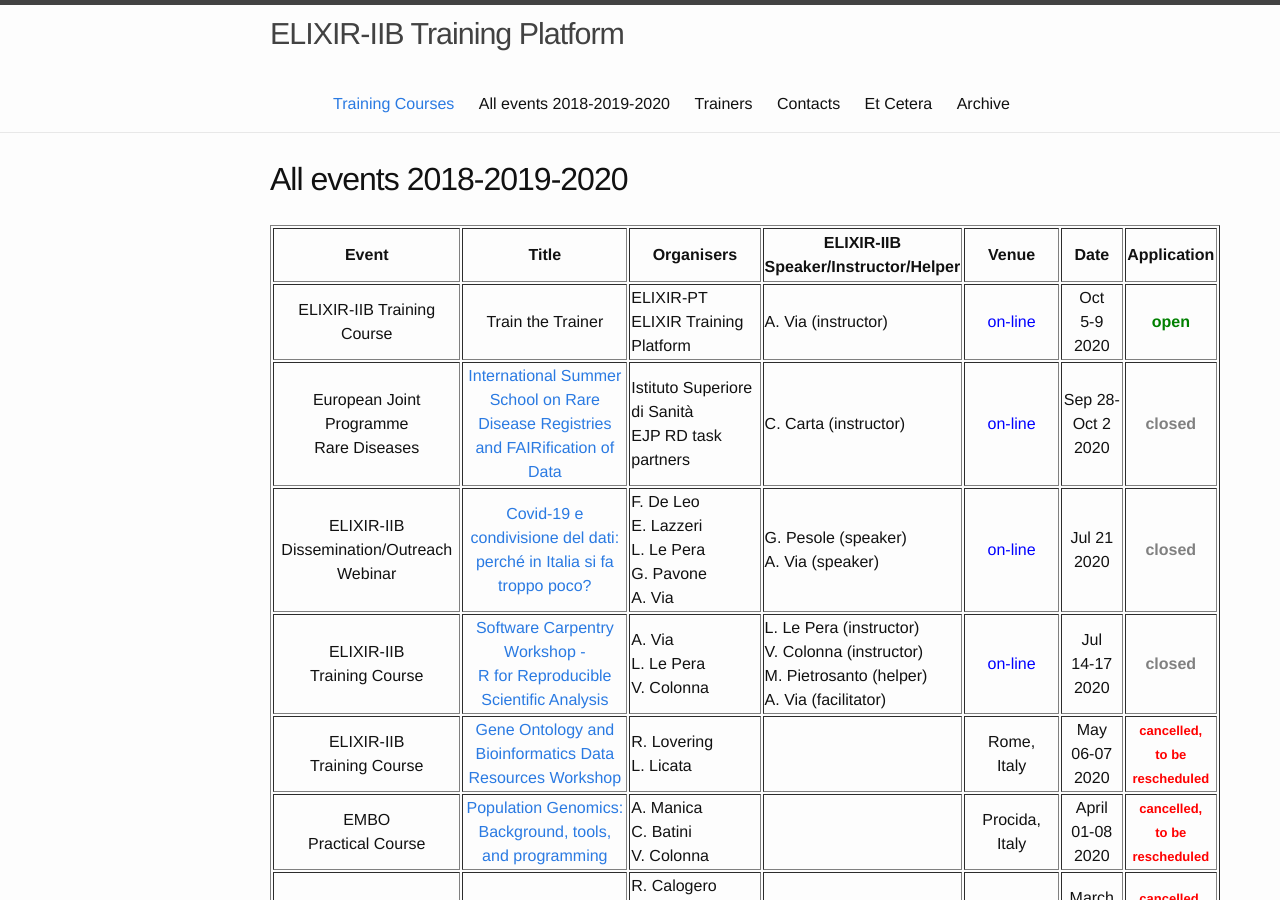
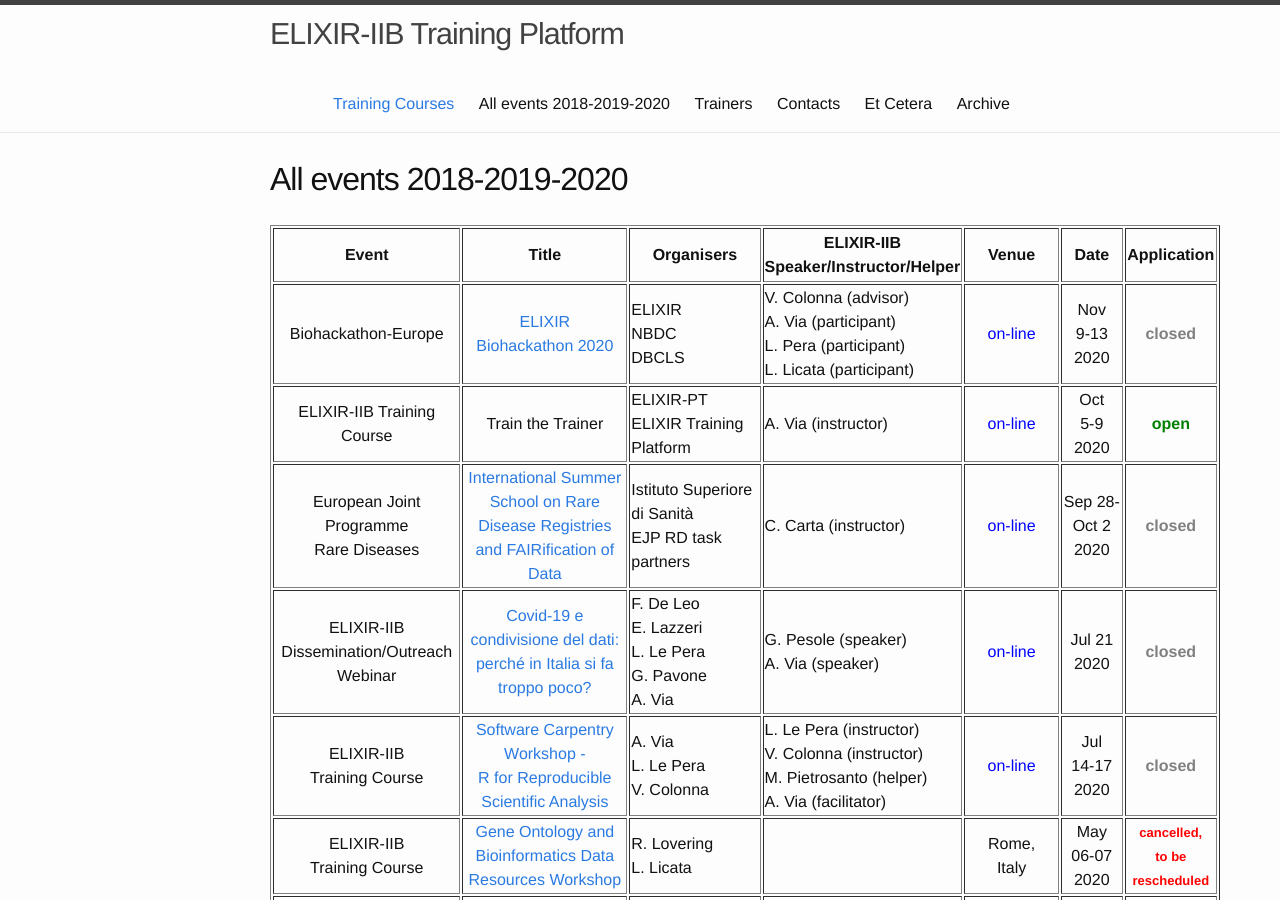
Before and after one commit to ELIXIR-IIB-training/website, a Jekyll site: the page built from _pages/01-all_events_18_19_20.md, in a window 1280 px wide and 900 px high. Built offline with Jekyll 4.4.1, drawn with Linux system fonts in a browser that asks for light colours.

Commit message:
Add Biohackathon 2020 event

```diff
--- a/_pages/01-all_events_18_19_20.md
+++ b/_pages/01-all_events_18_19_20.md
@@ -13,6 +13,15 @@ permalink: /all_events_2018_2019_2020/
    <td height="50" width="75" align="center"><b>Venue</b></td>
    <td height="50" width="75" align="center"><b>Date</b></td>
    <td height="50" width="90" align="center"><b>Application</b></td>
+</tr>
+<tr>
+<td height="50" align="center">Biohackathon-Europe</td>
+   <td height="50" width="220" align="center"><a href="https://www.biohackathon-europe.org/index.html">ELIXIR<br>Biohackathon 2020</a></td>
+   <td height="50" width="150">ELIXIR<br>NBDC<br>DBCLS</td>
+   <td height="50" width="150">V. Colonna (advisor)<br>A. Via (participant)<br>L. Pera (participant)<br>L. Licata (participant)</td>
+   <td height="50" align="center"><font color="blue">on-line</font></td>
+   <td height="50" width="75" align="center">Nov<br>9-13<br>2020</td>
+   <td height="50" align="center"><font color="grey"><b>closed</b></font></td>
 </tr>
 <tr>
 	<td height="50" align="center">ELIXIR-IIB Training Course</td>
```
